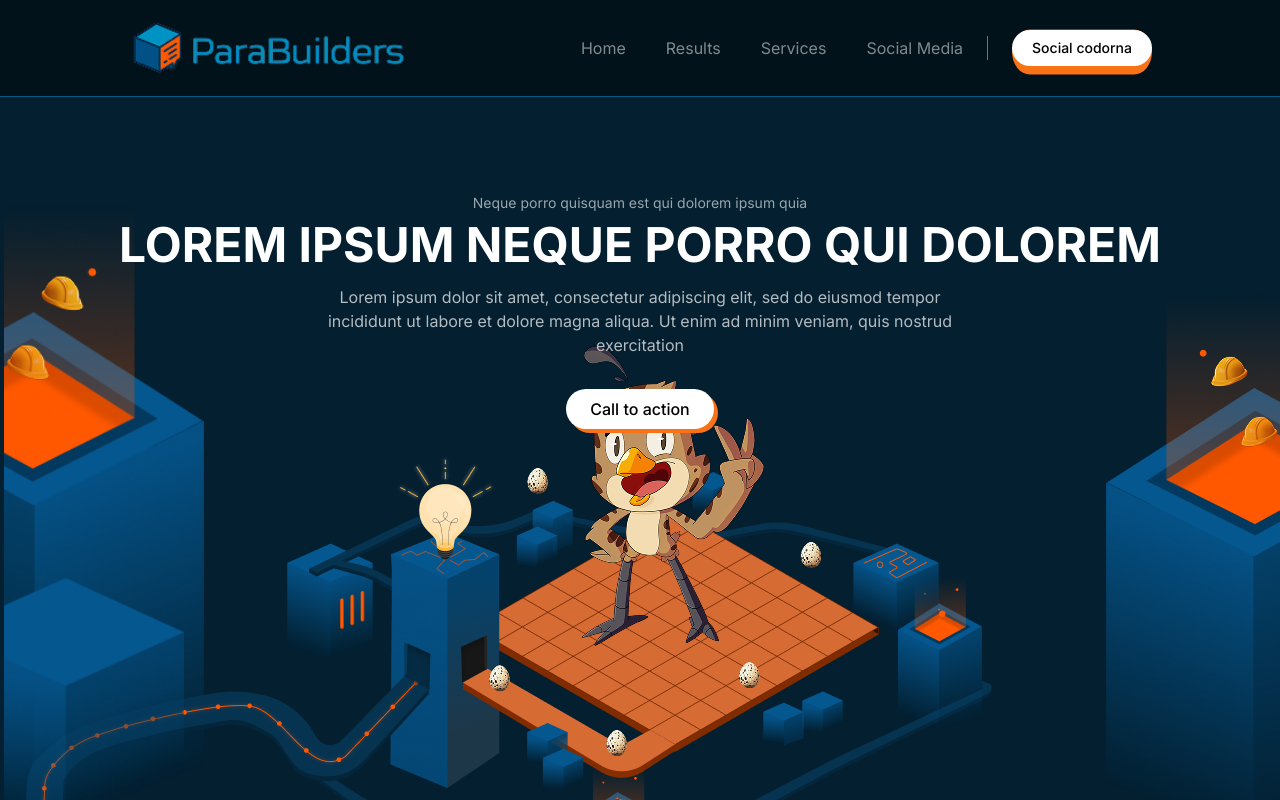
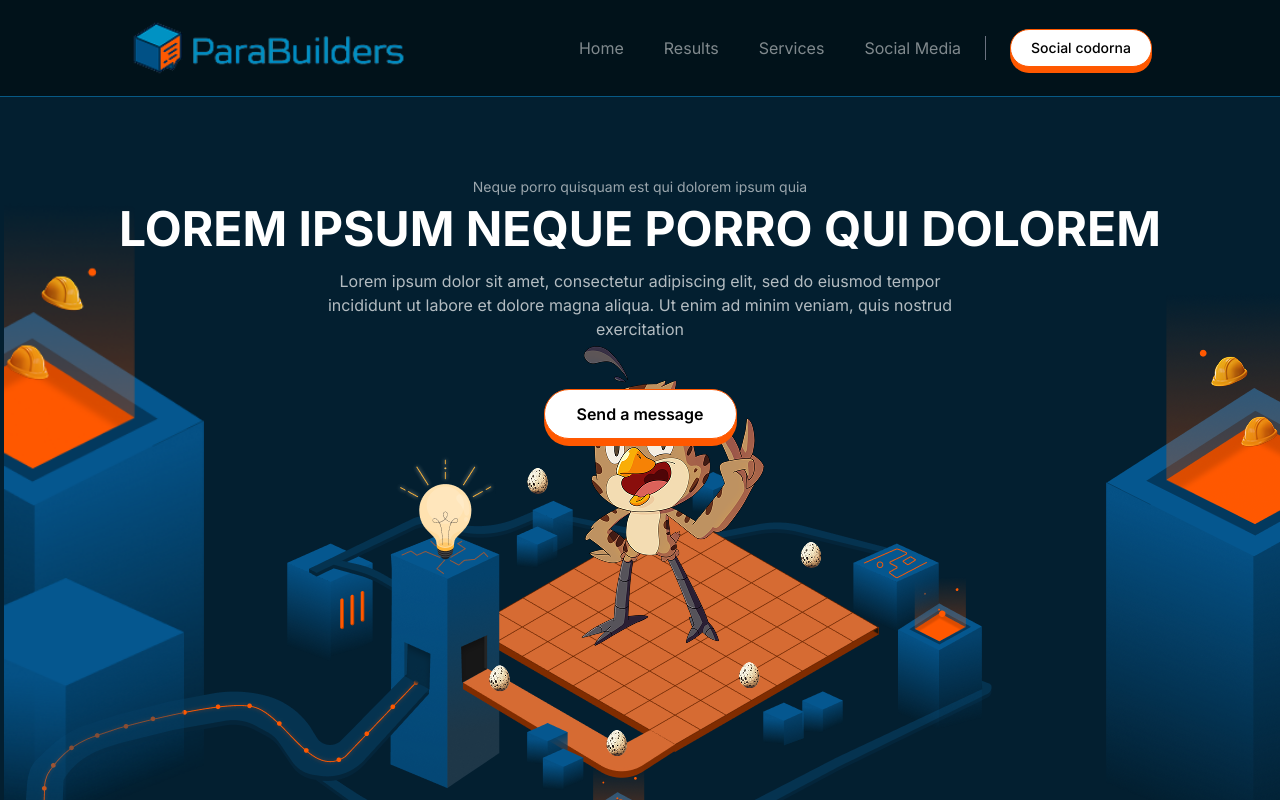
Before and after one commit to DeaG1/Parabuilders, a Next.js app: page / in a window 1280 px wide. Shown: the top 800 px of the page. Built offline with nearby package versions, Linux system fonts and the light colour scheme.

Commit message:
button and contact completed

```diff
--- a/src/app/page.tsx
+++ b/src/app/page.tsx
@@ -3,6 +3,7 @@ import Home from "@/sections/Home";
 import Results from "@/sections/Results";
 import Carousel from "@/sections/Carousel";
 import Services from "@/sections/Services";
+import Contact from "@/sections/Contact";
 
 export default function Parabuilders() {
     return (
@@ -12,6 +13,7 @@ export default function Parabuilders() {
             <Results />
             <Carousel />
             <Services />
+            <Contact />
         </>
     );
 }
--- a/src/sections/Contact.tsx
+++ b/src/sections/Contact.tsx
@@ -1,4 +1,42 @@
-
 export default function Contact() {
-    return <div>Contact</div>;
-}
+    return (
+      <section className="bg-[#031F30] py-24 px-6 flex justify-center">
+        <div className="w-full max-w-4xl text-center">
+          <span className="text-sm text-[#A45D35] bg-[#341F16] px-5 py-1 rounded-full tracking-wide">
+            Contact with us
+          </span>
+          <h2 className="text-white text-4xl font-bold mt-4 mb-12">
+            Write a message
+          </h2>
+          <form className="flex flex-col items-center gap-6">
+            <div className="w-full flex flex-col md:flex-row gap-6">
+              <input
+                type="text"
+                placeholder="Full name"
+                className="flex-1 bg-[#3B2C26] text-white placeholder:text-white/60 px-6 py-4 rounded-full outline-none"
+              />
+              <input
+                type="email"
+                placeholder="Email address"
+                className="flex-1 bg-[#3B2C26] text-white placeholder:text-white/60 px-6 py-4 rounded-full outline-none"
+              />
+            </div>
+            <textarea
+              placeholder="Write a message"
+              rows={5}
+              className="w-full bg-[#3B2C26] text-white placeholder:text-white/60 px-6 py-4 rounded-xl outline-none resize-none"
+            />
+            <button
+            type="submit"
+            className="mt-4 px-8 py-3 bg-white text-black font-semibold rounded-full
+             border border-[#FF5800]
+             shadow-[0_7px_0_0_#FF5800]
+             active:translate-y-[2px]"
+            >
+            Send a message
+            </button>
+          </form>
+        </div>
+      </section>
+    );
+  }
--- a/src/sections/Home.tsx
+++ b/src/sections/Home.tsx
@@ -17,9 +17,10 @@ export default function Home() {
       </div>
       <div className="absolute bottom-0 left-1 w-[130px] md:w-[180px] z-10">
         <Image
-         src={rectangle}
-         alt="Rectangle"
-         className="w-full h-auto" />
+          src={rectangle}
+          alt="Rectangle"
+          className="w-full h-auto"
+        />
       </div>
       <div className="absolute bottom-0 right-0 z-0">
         <Image
@@ -29,10 +30,12 @@ export default function Home() {
         />
       </div>
       <div className="absolute bottom-0 left-1/2 transform -translate-x-1/2 w-[400px] h-[560px] md:w-[1230px] z-0">
-        <Image src={factory}
-        alt="Factory with codorna"/>
+        <Image
+          src={factory}
+          alt="Factory with codorna"
+        />
       </div>
-      <div className="relative z-20 max-w-7xl mx-auto flex flex-col items-center text-center pt-24 px-4">
+      <div className="relative z-20 max-w-7xl mx-auto flex flex-col items-center text-center pt-20 px-4">
         <p className="text-sm text-white/60 mb-2">
           Neque porro quisquam est qui dolorem ipsum quia
         </p>
@@ -41,15 +44,20 @@ export default function Home() {
         </h1>
         <p className="max-w-2xl text-white/70 mb-8">
           Lorem ipsum dolor sit amet, consectetur adipiscing elit, sed do
-          eiusmod tempor incididunt ut labore et dolore magna aliqua. Ut enim ad
-          minim veniam, quis nostrud exercitation
+          eiusmod tempor incididunt ut labore et dolore magna aliqua. Ut enim
+          ad minim veniam, quis nostrud exercitation
         </p>
-        <div className="relative inline-block">
-        <div className="absolute top-1 left-1 w-full h-full bg-orange-500 rounded-full z-0" />
-            <button className="relative px-6 py-2 text-base font-medium text-black bg-[#FFFFFF] rounded-full z-10">
-                Call to action
-            </button>
-        </div>
+
+        <button
+          type="button"
+          className="mt-4 px-8 py-3 bg-white text-black font-semibold rounded-full
+                     border border-[#FF5800]
+                     shadow-[0_7px_0_0_#FF5800]
+                     active:translate-y-[2px]
+                     transition-all"
+        >
+          Send a message
+        </button>
       </div>
     </section>
   );
--- a/src/sections/Navbar.tsx
+++ b/src/sections/Navbar.tsx
@@ -15,9 +15,11 @@ export default function Navbar() {
       <nav className="bg-[#01121a] w-full py-4">
         <div className="w-full flex justify-between items-center px-32">
           <div className="flex items-center">
-          <Image src={logo}
+            <Image
+              src={logo}
               alt="Parabuilders logo"
-          className="h-16 w-auto" />
+              className="h-16 w-auto"
+            />
           </div>
           <div className="flex items-center space-x-6">
             <div className="flex space-x-10">
@@ -36,13 +38,16 @@ export default function Navbar() {
               ))}
             </div>
             <div className="h-6 border-r border-gray-500" />
-          <div className="relative flex items-center justify-center">
-            <div className="absolute top-1 left-0 right-0 h-full bg-orange-500 rounded-full z-0 scale-y-125" />
-
-            <button className="relative px-5 py-2 text-sm font-medium text-black bg-white border-1 border-orange-500 rounded-full z-10 hover:bg-orange-500 hover:text-white transition-all">
+            <button
+              type="button"
+              className="px-5 py-2 text-sm font-medium text-black bg-white
+                         rounded-full border border-[#FF5800]
+                         shadow-[0_6px_0_0_#FF5800]
+                         active:translate-y-[2px]
+                         transition-all"
+            >
               Social codorna
             </button>
-          </div>
           </div>
         </div>
       </nav>
--- a/src/sections/Services.tsx
+++ b/src/sections/Services.tsx
@@ -47,7 +47,7 @@ const services = [
 
 export default function Services() {
   return (
-    <section className="py-16 px-40 bg-[#022235]">
+    <section className="py-16 px-40 bg-[#031F30]">
       <h2 className="text-5xl font-bold text-white text-center mb-16">
         Serviços
       </h2>
```
Lines whose indentation alone changed are shown as unchanged.
